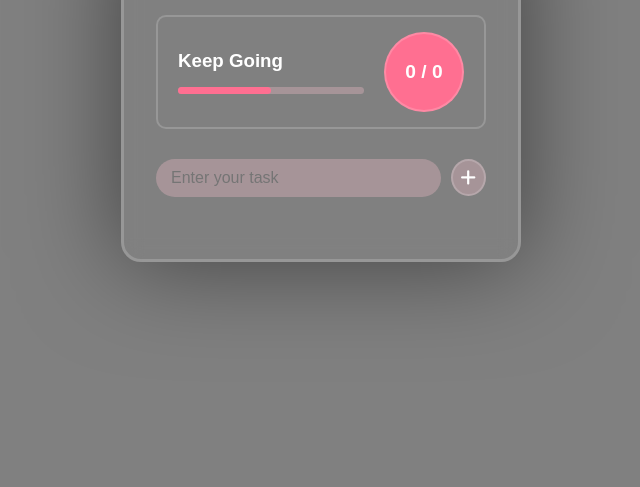
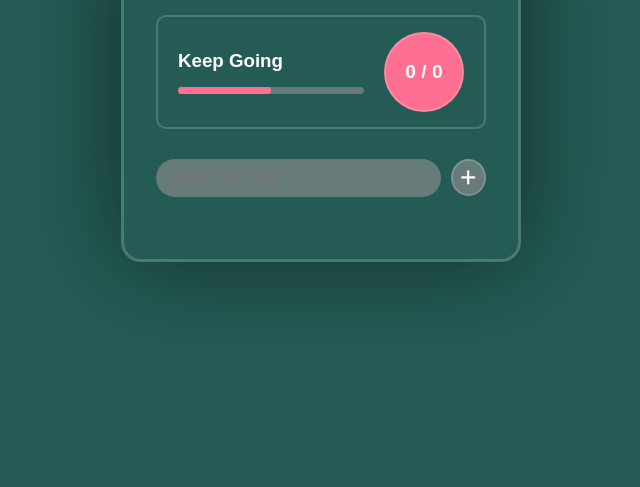
Before and after one commit to Quol04/Developments, a plain HTML site: page DOM/todo-list/index.html in a window 1280 px wide. Shown: the part 313-800 px from the top of the page, without its empty margins (319-959 px from the left). Drawn offline with Linux system fonts and the light colour scheme.

Commit message:
changed the color of the bg

```diff
--- a/DOM/todo-list/style.css
+++ b/DOM/todo-list/style.css
@@ -9,7 +9,7 @@ body{
    justify-content: center;
    align-items: center;
    min-height: 100vh;
-   background: gray;
+   background: rgb(36, 92, 85);
    /* background: url() no-repeat center center/cover; */
 
 }
```
